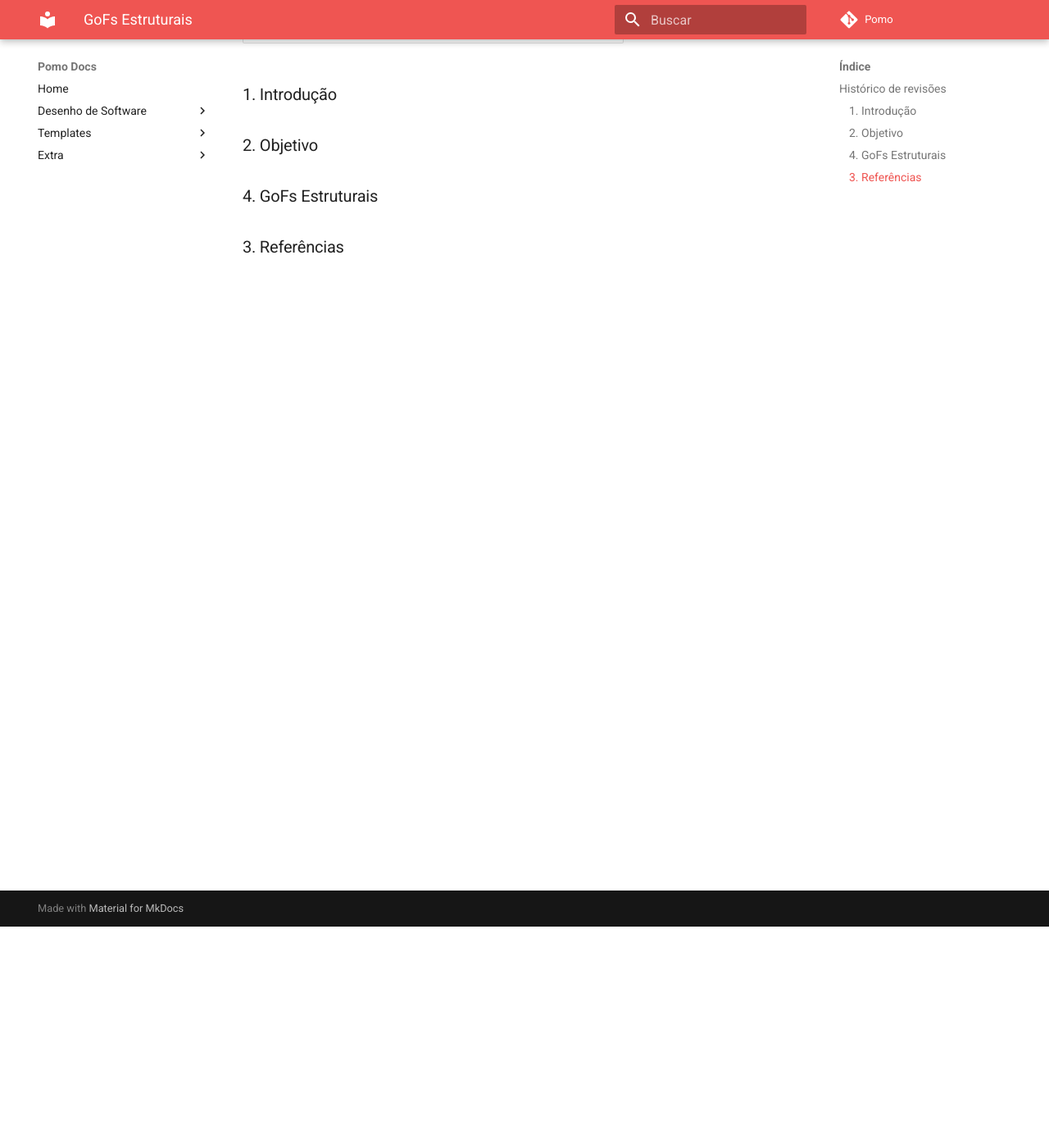
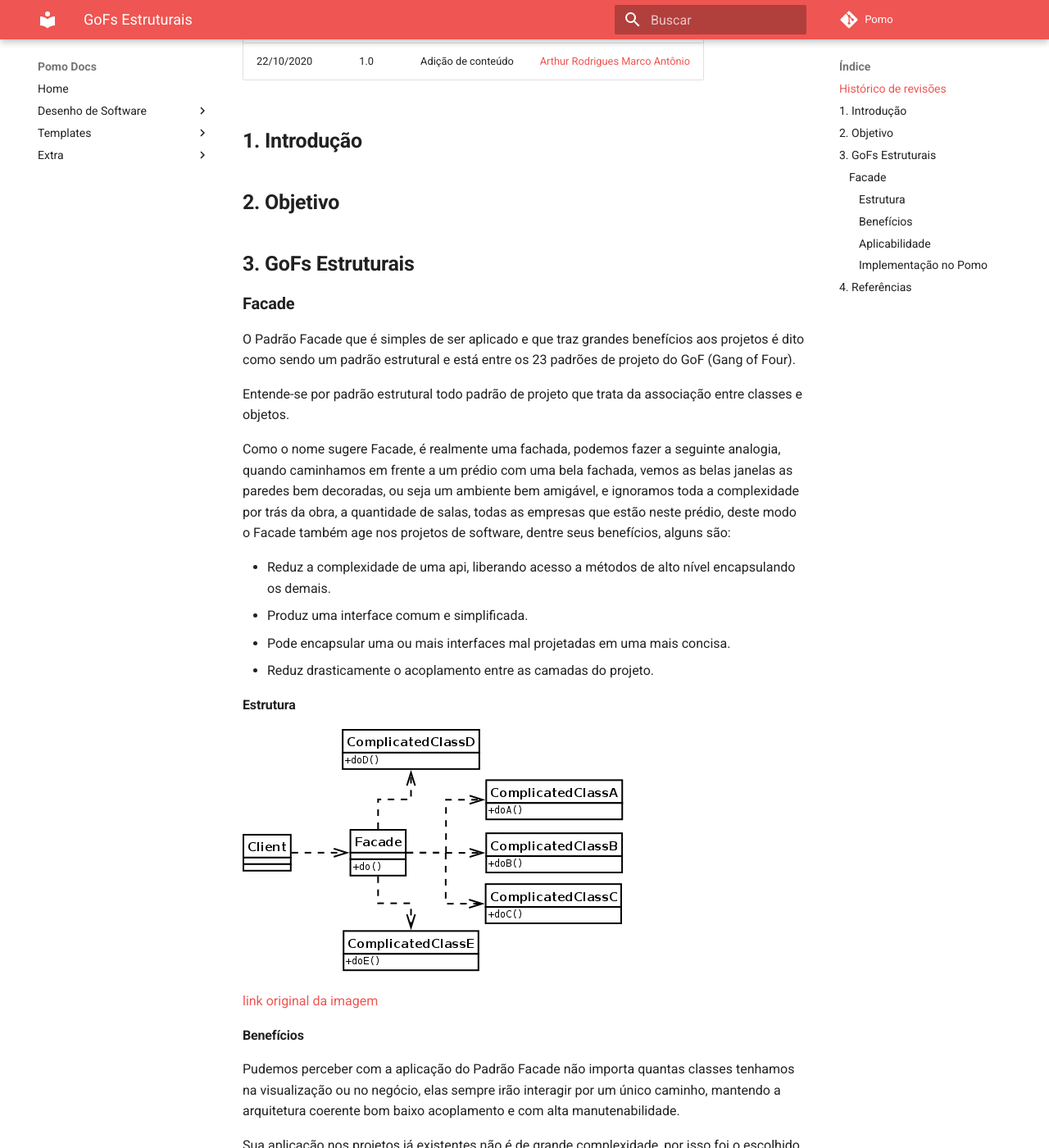
Before and after one commit to UnBArqDsw/2020.1_G6_Pomo, an MkDocs documentation site: the page built from docs/padrões-de-projeto/modulo3.3/gofs_estruturais.md, in a window 1280 px wide and 1400 px high, scrolled down 270 px. Shown: the whole window at 82% size. Built offline with MkDocs 1.6.1 and Material for MkDocs 9.7.7, drawn with Linux system fonts in a browser that asks for light colours; comment, search, counter and statistics services are not loaded; some of the changed text lies outside the part shown.

Commit message:
[FEATURE] #25 Adicionando facade
Co-authored-by: Marco Lima <markinlimac@gmail.com>

```diff
--- a/docs/padrões-de-projeto/modulo3.3/gofs_estruturais.md
+++ b/docs/padrões-de-projeto/modulo3.3/gofs_estruturais.md
@@ -1,15 +1,54 @@
 # **GoFs Estruturais**
 
-## Histórico de revisões
+## **Histórico de revisões**
 
-| Data       | Versão | Descrição         | Autor                                             |
-| :--------- | :----- | :---------------- | :------------------------------------------------ |
-| 21/10/2020 | 1.0    | Criação da página | [Arthur Rodrigues](https://github.com/arthurarp) |
+|Data|Versão| Descrição| Autor|
+| :-----: | :-----: | :------: | :------: |
+| 21/10/2020 | 1.0 | Criação da página | [Arthur Rodrigues](https://github.com/arthurarp) |
+| 22/10/2020 | 1.0 | Adição de conteúdo | [Arthur Rodrigues](https://github.com/arthurarp) [Marco Antônio](https://github.com/markinlimac)|
 
-### 1. Introdução
+## **1. Introdução**
 
-### 2. Objetivo
+## **2. Objetivo**
 
-### 4. GoFs Estruturais
+## **3. GoFs Estruturais**
 
-### 3. Referências
+### **Facade**
+
+O Padrão Facade que é simples de ser aplicado e que traz grandes benefícios aos projetos é dito como sendo um padrão estrutural e está entre os 23 padrões de projeto do GoF (Gang of Four).
+
+Entende-se por padrão estrutural todo padrão de projeto que trata da associação entre classes e objetos.
+
+Como o nome sugere Facade, é realmente uma fachada, podemos fazer a seguinte analogia, quando caminhamos em frente a um prédio com uma bela fachada, vemos as belas janelas as paredes bem decoradas, ou seja um ambiente bem amigável, e ignoramos toda a complexidade por trás da obra, a quantidade de salas, todas as empresas que estão neste prédio, deste modo o Facade também age nos projetos de software, dentre seus benefícios, alguns são:
+
+* Reduz a complexidade de uma api, liberando acesso a métodos de alto nível encapsulando os demais.
+* Produz uma interface comum e simplificada.
+* Pode encapsular uma ou mais interfaces mal projetadas em uma mais concisa.
+* Reduz drasticamente o acoplamento entre as camadas do projeto.
+
+#### **Estrutura**
+
+![diagrama_do_facade](/img/facade/diagrama.png)
+
+[link original da imagem](https://www.google.com/url?sa=i&url=https%3A%2F%2Fwww.pinterest.com%2Fpin%2F270145677623956070%2F&psig=AOvVaw1Uml3qmjOJTHpvBtMZ9mVH&ust=1603486005511000&source=images&cd=vfe&ved=0CAIQjRxqFwoTCIjywICJyewCFQAAAAAdAAAAABAr)
+
+#### **Benefícios**
+
+Pudemos perceber com a aplicação do Padrão Facade não importa quantas classes tenhamos na visualização ou no negócio, elas sempre irão interagir por um único caminho, mantendo a arquitetura coerente bom baixo acoplamento e com alta manutenabilidade.
+
+Sua aplicação nos projetos já existentes não é de grande complexidade, por isso foi o escolhido para ser o primeiro padrão apresentado.
+
+#### **Aplicabilidade**
+
+* Diminuir o acoplamento entre camadas.
+* Esconder a complexidade de 03 objetos de negócio para inserir um único cliente.
+* Tornar o código mais manutenível na medida em que as classes de visualização e negócio forem aumentando em quantidade.
+
+#### **Implementação no Pomo**
+É possível aplicar o padrão Facade na parte de API do sistema .
+![facade](/img/facade/facade.png)
+
+## **4. Referências**
+
+
+https://www.devmedia.com.br/o-padrao-facade-aplicado/12683
```
Also changed, not shown: docs/img/facade/diagrama.png (added), docs/img/facade/facade.png (added).
